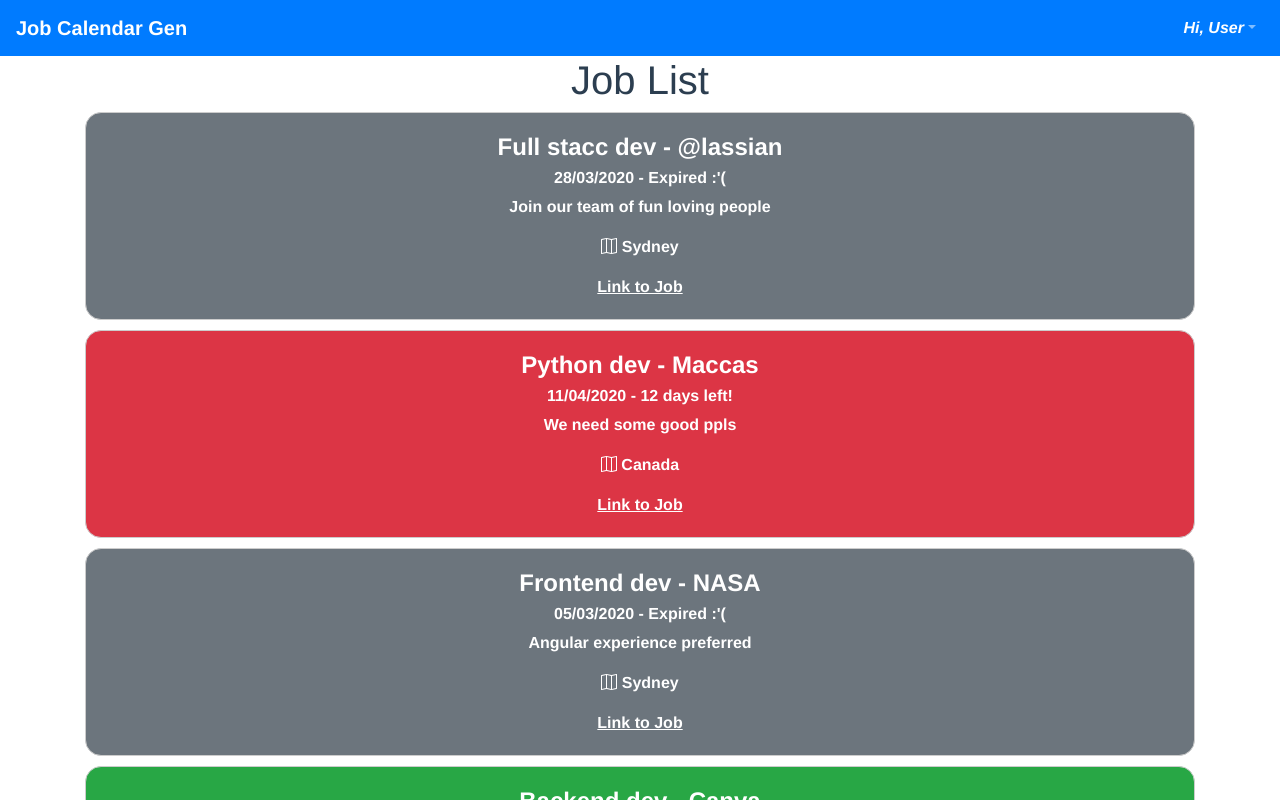
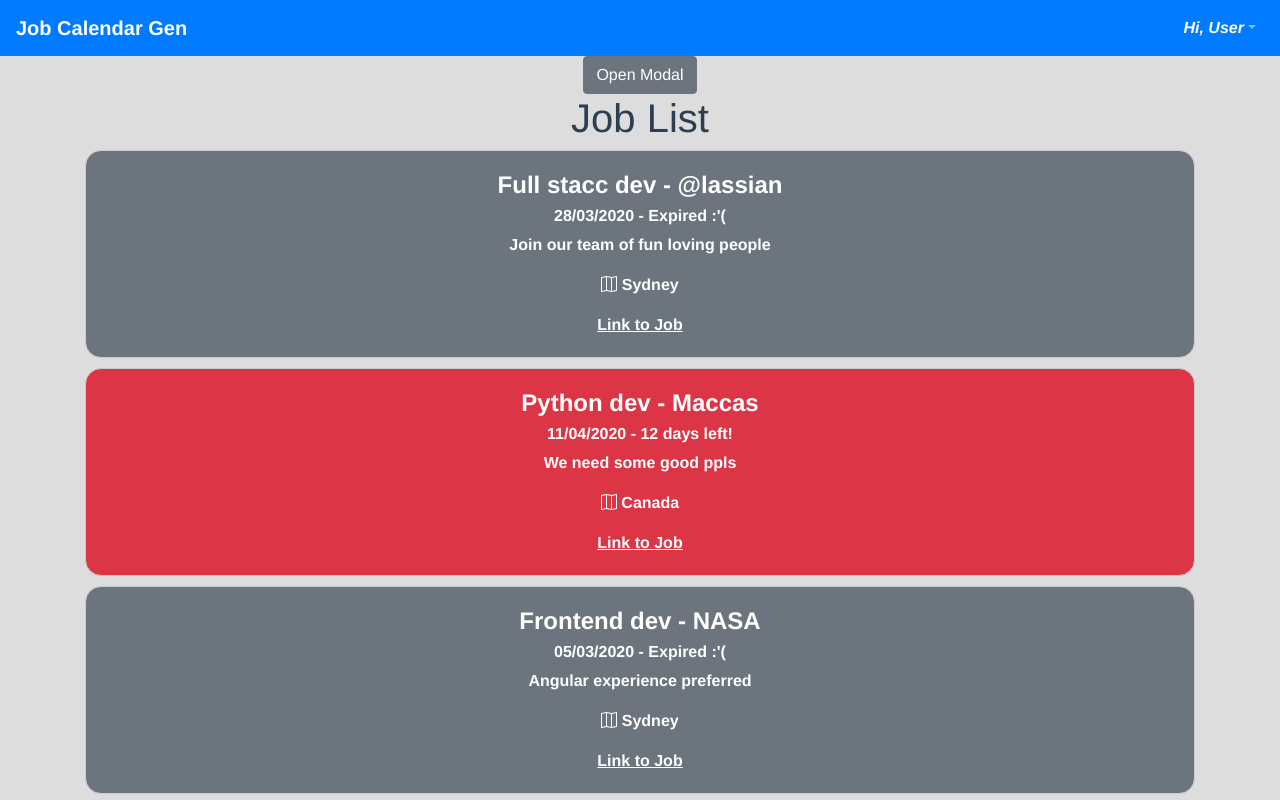
Before and after one commit to metallicOxide/Aplicatr, a Vue app in the folder website/: page / in a window 1280 px wide. Shown: the top 800 px of the page. Built offline with nearby package versions, Linux system fonts and the light colour scheme.

Commit message:
Push changes

```diff
--- a/website/src/App.vue
+++ b/website/src/App.vue
@@ -1,6 +1,7 @@
 <template>
   <div id="app">
     <NavBarView v-bind:isLoggedIn="loggedIn"/>
+    <LoginModal />
     <b-container>
       <JobListView v-bind:jobList="jobs" v-bind:title="title"/>
     </b-container>
@@ -12,11 +13,13 @@
   import JobListView from './components/JobListView.vue';
   import { JobItem, Credentials } from './interfaces/bindingModels';
   import NavBarView from './components/NavBarView.vue';
+  import LoginModal from './components/LoginModalView.vue';
 
   @Component({
     components: {
       'JobListView': JobListView,
-      'NavBarView': NavBarView
+      'NavBarView': NavBarView,
+      'LoginModal': LoginModal
     },
   })
   export default class App extends Vue {
@@ -85,9 +88,28 @@
   text-align: center;
   color: #2c3e50;
   margin-top: 60px;
+  background-color: #ddd;
 }
 
 #app {
   margin-top: 0px;
 }
+
+/* scroll bar styling */
+::-webkit-scrollbar {
+  width: 5px;
+}
+
+/* Track */
+::-webkit-scrollbar-track {
+  background: #eee;
+}
+
+/* Handle */
+::-webkit-scrollbar-thumb {
+  border-radius: 1rem;
+  background-color: #00d2ff;
+  background-image: linear-gradient(to top, #00d2ff 0%, #3a7bd5 100%);
+}
+
 </style>
```
